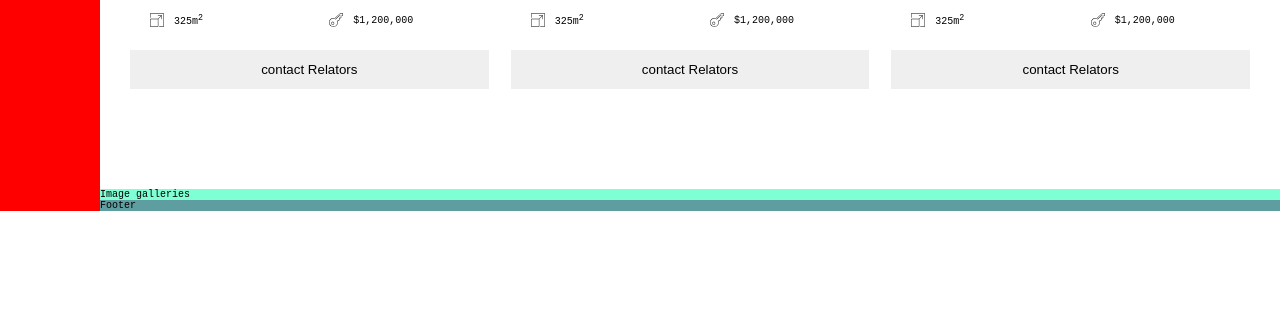
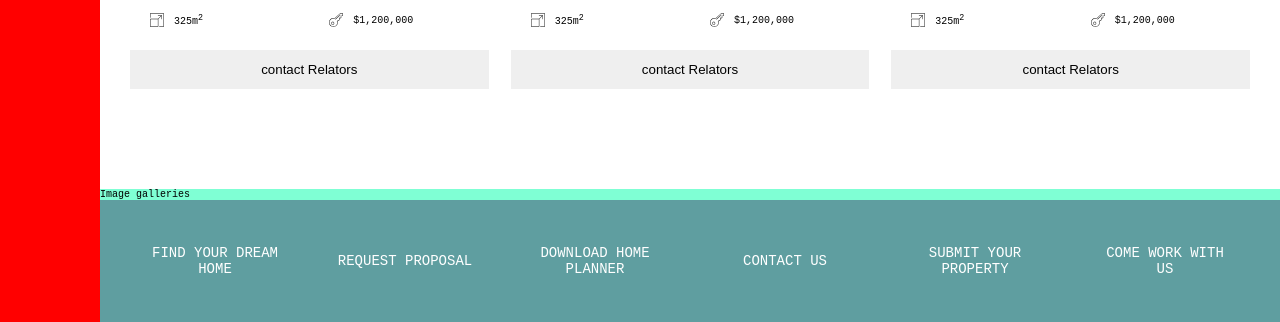
Before and after one commit to PrashrayaPanta/Real-estate-website, a PHP site: page / in a window 1280 px wide. Shown: the part 2550-2872 px from the top of the page. Before the commit the page ends 2761 px from the top, so only its background shows below. Run offline with PHP 8.4, Linux system fonts and the light colour scheme.

Commit message:
Footer Part Done

```diff
--- a/index.css
+++ b/index.css
@@ -100,9 +100,9 @@ body {
 .home__name {
   background-color: red;
   grid-column: 1/3;
+  justify-self: center;
   padding: 12px;
   grid-row: 1/2;
-  justify-self: center;
   align-self: end;
   transform: translateY(50%);
   color: white;
@@ -121,6 +121,29 @@ body {
 .footer {
   background-color: cadetblue;
   grid-column: full-start/full-end;
+  padding: 3rem 3rem;
+}
+
+.footer .nav {
+  list-style-type: none;
+  display: grid;
+  grid-template-columns: repeat(auto-fit, minmax(10rem, 1fr));
+  grid-gap: 2rem;
+  align-items: center;
+}
+.footer .nav__link:link, .footer .nav__link:visited {
+  font-size: 1.4rem;
+  color: #fff;
+  text-decoration: none;
+  text-transform: uppercase;
+  text-align: center;
+  padding: 1.5rem;
+  display: block;
+  transition: all 1s;
+}
+.footer .nav__link:hover, .footer .nav__link:active {
+  background-color: rgba(255, 255, 255, 0.05);
+  transform: translateY(-1.2rem);
 }
 
 /*# sourceMappingURL=index.css.map */
--- a/index.html
+++ b/index.html
@@ -117,24 +117,24 @@
           srcset=""
           class="home__image"
         />
-        <h5 class="home__name">Cozy Country House</h5>
+        <h5 class="home__name">Modern Glass Villa</h5>
         <div class="home__location">
           <svg class="home__icon">
             <use xlink:href="./sprite.svg#icon-location2"></use>
           </svg>
-          <p>USA</p>
+          <p>Canada</p>
         </div>
         <div class="home__roomcounts">
           <svg class="home__icon">
             <use xlink:href="./sprite.svg#icon-user"></use>
           </svg>
-          <p>5 rooms</p>
+          <p>6 rooms</p>
         </div>
         <div class="home__area">
           <svg class="home__icon">
             <use xlink:href="./sprite.svg#icon-expand"></use>
           </svg>
-          <p>325m<sup>2</sup></p>
+          <p>450m<sup>2</sup></p>
         </div>
         <div class="home__price">
           <svg class="home__icon">
@@ -148,6 +148,40 @@
         <img
           src="https://nexter.netlify.app/img/house-1.jpeg"
           alt="Cozy Country House"
+          srcset=""
+          class="home__image"
+        />
+        <h5 class="home__name">Cozy Country House</h5>
+        <div class="home__location">
+          <svg class="home__icon">
+            <use xlink:href="./sprite.svg#icon-location2"></use>
+          </svg>
+          <p>UK</p>
+        </div>
+        <div class="home__roomcounts">
+          <svg class="home__icon">
+            <use xlink:href="./sprite.svg#icon-user"></use>
+          </svg>
+          <p>4 rooms</p>
+        </div>
+        <div class="home__area">
+          <svg class="home__icon">
+            <use xlink:href="./sprite.svg#icon-expand"></use>
+          </svg>
+          <p>250m<sup>2</sup></p>
+        </div>
+        <div class="home__price">
+          <svg class="home__icon">
+            <use xlink:href="./sprite.svg#icon-key"></use>
+          </svg>
+          <p>$850,000</p>
+        </div>
+        <button class="home__button">contact Relators</button>
+      </div>
+      <div class="home">
+        <img
+          src="https://nexter.netlify.app/img/house-1.jpeg"
+          alt="Beautiful Family House"
           srcset=""
           class="home__image"
         />
@@ -185,7 +219,7 @@
           srcset=""
           class="home__image"
         />
-        <h5 class="home__name">Majestic Palace House</h5>
+        <h5 class="home__name">Majestic Place House</h5>
         <div class="home__location">
           <svg class="home__icon">
             <use xlink:href="./sprite.svg#icon-location2"></use>
@@ -219,41 +253,7 @@
           srcset=""
           class="home__image"
         />
-        <h5 class="home__name">Beautiful</h5>
-        <div class="home__location">
-          <svg class="home__icon">
-            <use xlink:href="./sprite.svg#icon-location2"></use>
-          </svg>
-          <p>USA</p>
-        </div>
-        <div class="home__roomcounts">
-          <svg class="home__icon">
-            <use xlink:href="./sprite.svg#icon-user"></use>
-          </svg>
-          <p>5 rooms</p>
-        </div>
-        <div class="home__area">
-          <svg class="home__icon">
-            <use xlink:href="./sprite.svg#icon-expand"></use>
-          </svg>
-          <p>325m<sup>2</sup></p>
-        </div>
-        <div class="home__price">
-          <svg class="home__icon">
-            <use xlink:href="./sprite.svg#icon-key"></use>
-          </svg>
-          <p>$1,200,000</p>
-        </div>
-        <button class="home__button">contact Relators</button>
-      </div>
-      <div class="home">
-        <img
-          src="https://nexter.netlify.app/img/house-1.jpeg"
-          alt="Beautiful Family House"
-          srcset=""
-          class="home__image"
-        />
-        <h5 class="home__name">Beautiful Family House</h5>
+        <h5 class="home__name">Modern Family Apartment</h5>
         <div class="home__location">
           <svg class="home__icon">
             <use xlink:href="./sprite.svg#icon-location2"></use>
@@ -282,6 +282,27 @@
       </div>
     </div>
     <div class="img__galleries">Image galleries</div>
-    <div class="footer">Footer</div>
+    <footer class="footer">
+      <ul class="nav">
+        <li class="nav__item">
+          <a href="" class="nav__link">find your dream home</a>
+        </li>
+        <li class="nav__item">
+          <a href="" class="nav__link">Request Proposal</a>
+        </li>
+        <li class="nav__item">
+          <a href="" class="nav__link">Download home planner</a>
+        </li>
+        <li class="nav__item">
+          <a href="" class="nav__link">Contact Us</a>
+        </li>
+        <li class="nav__item">
+          <a href="" class="nav__link">Submit your property</a>
+        </li>
+        <li class="nav__item">
+          <a href="" class="nav__link">Come work with us</a>
+        </li>
+      </ul>
+    </footer>
   </body>
 </html>
--- a/sass/input.scss
+++ b/sass/input.scss
@@ -126,14 +126,11 @@ body {
   &__name {
     background-color: red;
     grid-column: 1/3;
-    // justify-self: center;
+    justify-self: center;
     padding: 12px;
     grid-row: 1/2;
-    justify-self: center;
     align-self: end;
-
     transform: translateY(50%);
-
     color: white;
   }
 }
@@ -151,4 +148,40 @@ body {
 .footer {
   background-color: cadetblue;
   grid-column: full-start / full-end;
+  padding: 3rem 3rem;
 }
+
+.footer .nav {
+  list-style-type: none;
+
+  // background-color: red;
+
+  display: grid;
+
+  grid-template-columns: repeat(auto-fit, minmax(10rem, 1fr));
+
+  grid-gap: 2rem;
+
+  align-items: center;
+
+  &__link:link,
+  &__link:visited {
+    font-size: 1.4rem;
+    color: #fff;
+    text-decoration: none;
+    // background-color: blue;
+    text-transform: uppercase;
+    text-align: center;
+
+    padding: 1.5rem;
+    display: block;
+
+    transition: all 1s;
+  }
+
+  &__link:hover,
+  &__link:active {
+    background-color: rgba(#fff, 0.05);
+    transform: translateY(-1.2rem);
+  }
+}
```
Also changed, not shown: 1 other file.
